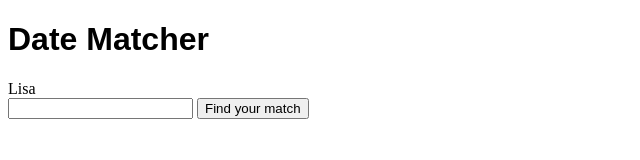
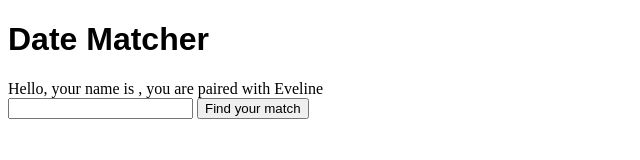
Before and after one commit to rubenesser/dating4, a plain HTML site: page index.html in a window 1280 px wide. Both pictures are taken after a click on the button "Find your match". Shown: the whole page, without its empty margins (0-640 px from the left). Drawn offline with Linux system fonts and the light colour scheme.

Commit message:
it works now

```diff
--- a/index.html
+++ b/index.html
@@ -19,7 +19,7 @@
 
   <div id="answer"></div>
 
-  <input type="text" id="insert_name">
+  <input type="text" id="persons_name">
   <button onclick="finder()">Find your match</button>
 
 
--- a/script.js
+++ b/script.js
@@ -8,25 +8,18 @@ function multiply() {
 }
 */
 
+const names = [
+  'Marianne','Linda', 'Kim', 'Judith', 'Eveline', 'Lisa'
+]
 
+function finder() {
+  const rNumber = getRandomNumber(0, names.length - 1);
+  const answerBox = document.getElementById('answer');
+  const name = document.getElementById('persons_name').value;
 
-const arr = [ 'Marianne','Linda', 'Kim', 'Judith', 'Eveline', 'Lisa', ]
-arr.length // => this will equal 3
-arr[arr.length] // => this will be undefined
-arr[arr.length - 1] // => this will be 'things'
-
-
-/*const randomNumber = getRandomNumber(0, arr.length)
+  answerBox.innerHTML = 'Hello, your name is ' + name + ', you are paired with ' + names[rNumber];
+}
 
 function getRandomNumber(min, max) {
-        return Math.random() * (max - min) + min;
-      } */// This code is not working!?
-
-
-function finder() {
-  const insert_name = document.getElementById('insert_name').value
-  const answerBox = document.getElementById('answer')
-
-answerBox.innerHTML = insert_name + arr[arr.length - 1]
-
+  return Math.round(Math.random() * (max - min)) + min;
 }
```
